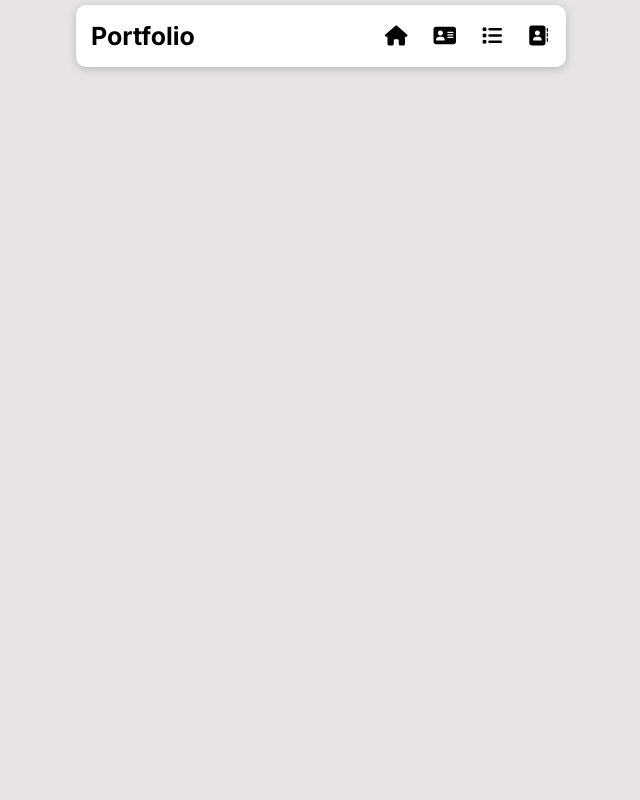
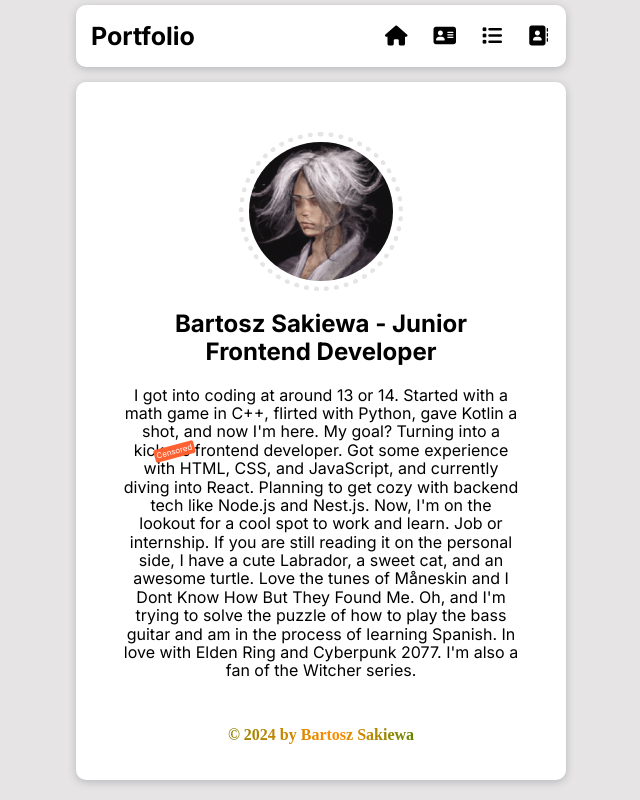
Before and after one commit to Siedemus/vanilla-js-portfolio, a plain HTML site: page about.html in a window 1280 px wide. Shown: the whole page, without its empty margins (319-959 px from the left). Drawn offline with nearby package versions, Linux system fonts and the light colour scheme; a web font is replaced by a local one.

Commit message:
add about page

```diff
--- a/about.html
+++ b/about.html
@@ -45,5 +45,28 @@
         </ul>
       </nav>
     </header>
+    <main class="main">
+      <article class="main__article">
+        <img class="profile" src="images/profile.png" alt="profile picture" />
+        <h2 class="main__heading">Bartosz Sakiewa - Junior Frontend Developer</h2>
+        <p class="main__text">
+          I got into coding at around 13 or 14. Started with a math game in C++,
+          flirted with Python, gave Kotlin a shot, and now I'm here. My goal?
+          Turning into a <span class="text__box">kickass</span> frontend
+          developer. Got some experience with HTML, CSS, and JavaScript, and
+          currently diving into React. Planning to get cozy with backend tech
+          like Node.js and Nest.js. Now, I'm on the lookout for a cool spot to
+          work and learn. Job or internship. If you are still reading it on the
+          personal side, I have a cute Labrador, a sweet cat, and an awesome
+          turtle. Love the tunes of Måneskin and I Dont Know How But They Found
+          Me. Oh, and I'm trying to solve the puzzle of how to play the bass
+          guitar and am in the process of learning Spanish. In love with Elden
+          Ring and Cyberpunk 2077. I'm also a fan of the Witcher series.
+        </p>
+      </article>
+      <footer class="footer">
+        <p class="footer__text">© 2024 by Bartosz Sakiewa</p>
+      </footer>
+    </main>
   </body>
 </html>
--- a/css/about.css
+++ b/css/about.css
@@ -1 +1,71 @@
 @import url(./style.css);
+
+.main__article {
+  padding: 30px;
+  display: flex;
+  flex-direction: column;
+  align-items: center;
+}
+
+.main__heading {
+  text-align: center;
+}
+
+.main__text {
+  text-align: center;
+  margin: 0;
+}
+
+.text__box {
+  position: relative;
+}
+
+.text__box::after {
+  content: "Censored";
+  font-size: 8px;
+  background-color: var(--html);
+  position: absolute;
+  padding: 2px;
+  border-radius: 2px;
+  color: var(--primary);
+  transform: rotate(-15deg);
+  right: -5px;
+  top: 5px;
+}
+
+.footer {
+  display: flex;
+  justify-content: center;
+}
+
+.footer__text {
+  font-weight: bold;
+  font-family: var(--font-secondary);
+  font-size: 16px;
+  background-image: linear-gradient(
+    to left,
+    violet,
+    indigo,
+    blue,
+    green,
+    darkorange,
+    olive,
+    red
+  );
+  background-clip: text;
+  color: transparent;
+  animation: rainbow 4s linear infinite;
+  background-size: 400% 100%;
+}
+
+@keyframes rainbow {
+  0% {
+    background-position: 0 0;
+  }
+  50% {
+    background-position: 50% 0;
+  }
+  100% {
+    background-position: 0 0;
+  }
+}
--- a/css/style.css
+++ b/css/style.css
@@ -1,4 +1,4 @@
-@import url("https://fonts.googleapis.com/css2?family=Inter:wght@100..900&display=swap");
+@import url("https://fonts.googleapis.com/css2?family=Inter:wght@100..900&family=Jacquarda+Bastarda+9&display=swap");
 
 html {
   box-sizing: border-box;
@@ -12,6 +12,7 @@ html {
 
 :root {
   --font-main: "Inter", sans-serif;
+  --font-secondary: "Jacquarda Bastarda 9", serif;
 
   --primary: #ffffff;
   --secondary: #e6e4e4;
@@ -89,3 +90,18 @@ html {
 .navigation__icon {
   font-size: 20px;
 }
+
+.main {
+  padding: 20px 15px;
+  background-color: var(--primary);
+  border-radius: 10px;
+  box-shadow: var(--main-shadow);
+  margin: 5px;
+}
+
+.profile {
+  max-width: 164px;
+  border-radius: 50%;
+  padding: 5px;
+  border: dotted 5px var(--secondary);
+}
```
Also changed, not shown: css/home.css (+0 -16 lines).
